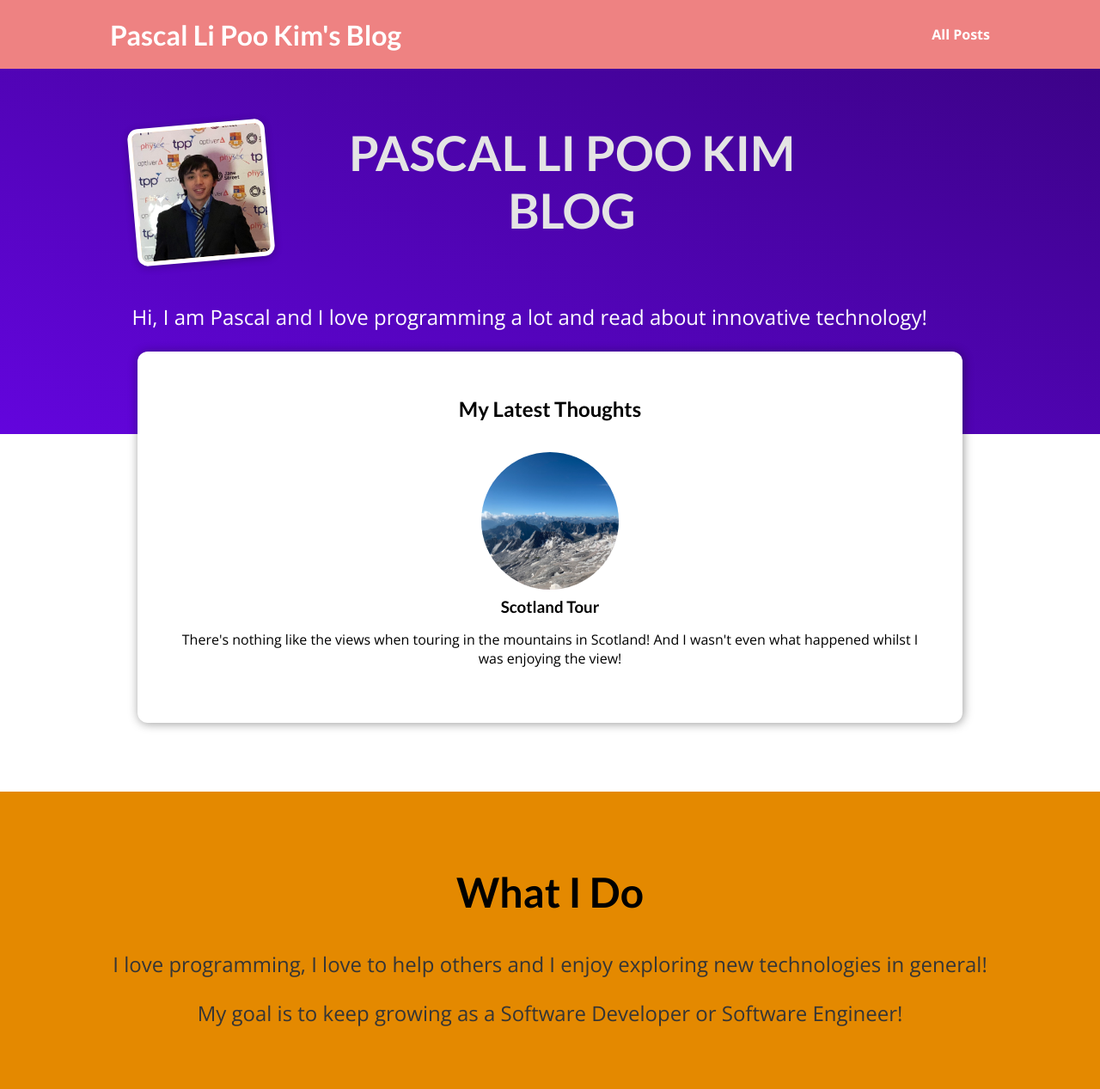
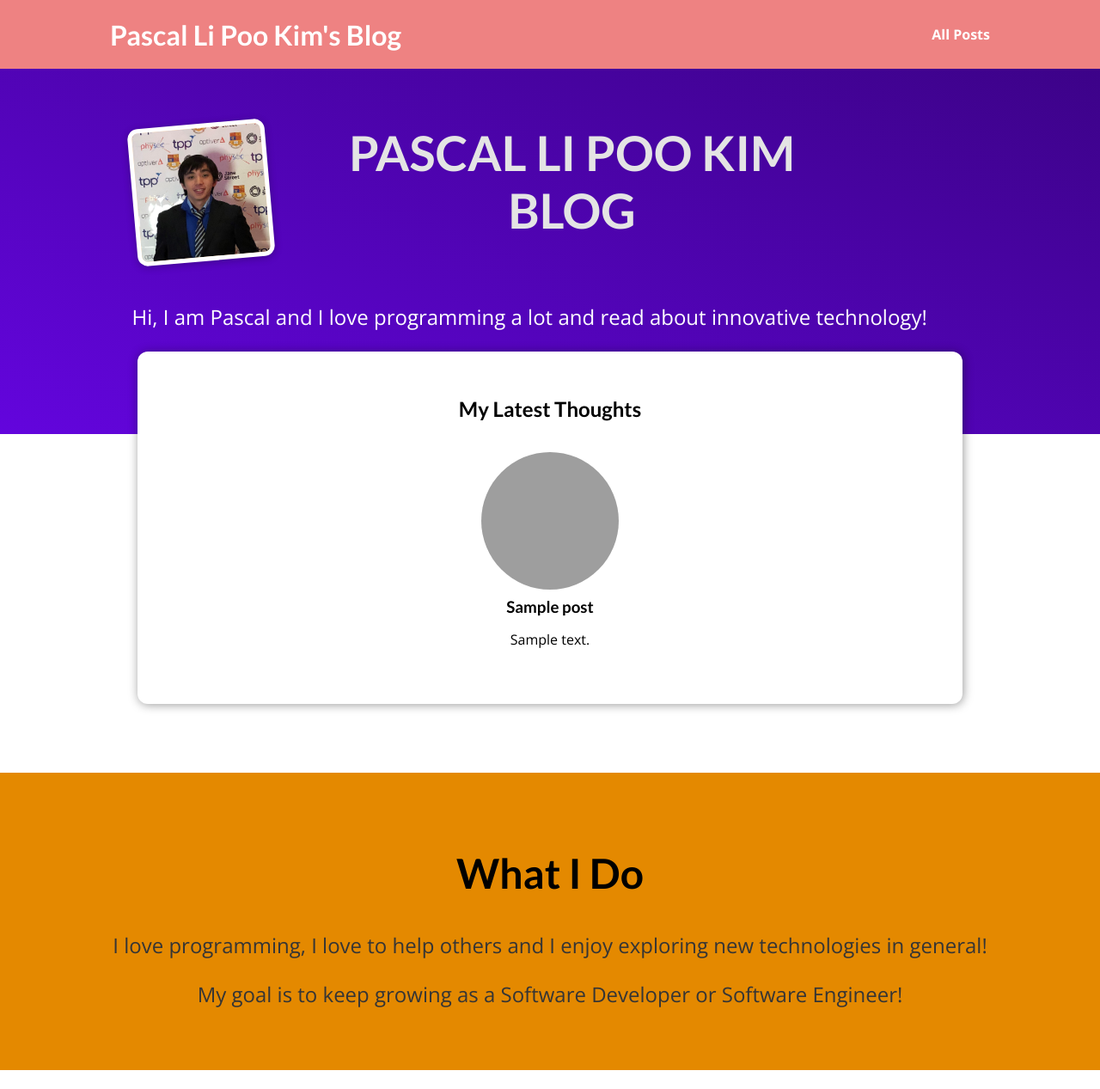
Before and after one commit to PascalLiPooKim/django-project-building-a-blog, a Django app: template my_site/blog/templates/blog/index.html in a window 1280 px wide. Shown: the whole page at 86% size. After the commit the page ends 1245 px from the top, so only its background shows below. Run offline with Django 4.2, Linux system fonts and the light colour scheme; the template is opened without the code that fills it: most values are stand-ins (such as "Sample title", 1, 10 or a date in 2020); grey boxes are pictures that could not be loaded.

Commit message:
add latest posts using special template features and syntax

```diff
--- a/my_site/blog/templates/blog/include/post.html
+++ b/my_site/blog/templates/blog/include/post.html
@@ -3,12 +3,12 @@
 
 <li>
     <article class="post">
-        <a href="{% url "post-detail-page" "scotland-tour" %}">
-            <img src="{% static  "blog/images/mountains.jpg" %}" alt="Scotland Tour" />
+        <a href="{% url "post-detail-page" post.slug %}">
+            <img src="{% static  "blog/images/"|add:post.image %}" alt="{{ post.title }}" />
             <div class="post__content">
-                <h3> Scotland Tour </h3>
-                <p> There's nothing like the views when touring in the mountains in Scotland! And I wasn't even
-                    what happened whilst I was enjoying the view!
+                <h3> {{ post.title }} </h3>
+                <p>
+                    {{ post.excerpt }}
                 </p>
             </div>
         </a>
--- a/my_site/blog/templates/blog/index.html
+++ b/my_site/blog/templates/blog/index.html
@@ -26,7 +26,9 @@
         <h2>My Latest Thoughts</h2>
 
         <ul>
-            {% include "blog/include/post.html" %}
+            {% for post in posts %}
+                {% include "blog/include/post.html" %}
+            {% endfor %}
         </ul>
     </section>
 
```
Also changed, not shown: my_site/blog/views.py (+10 -3 lines).
